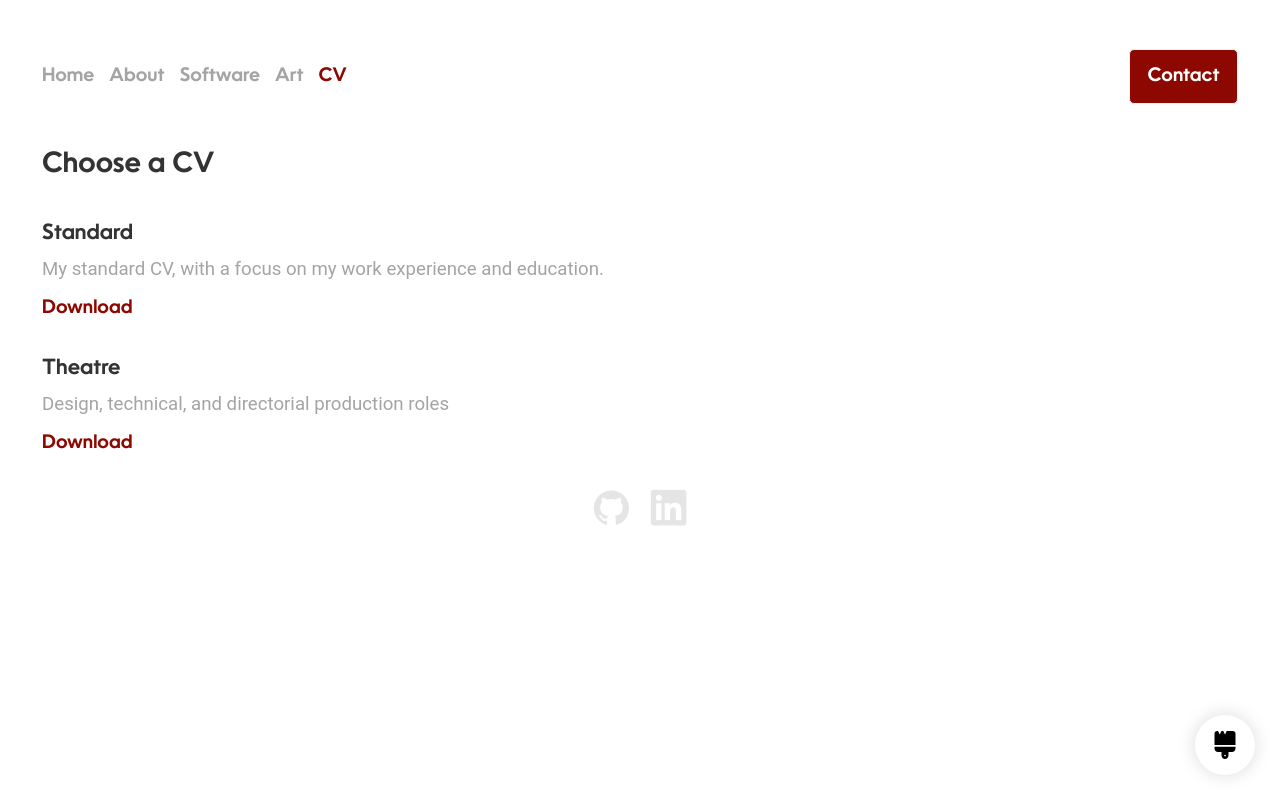
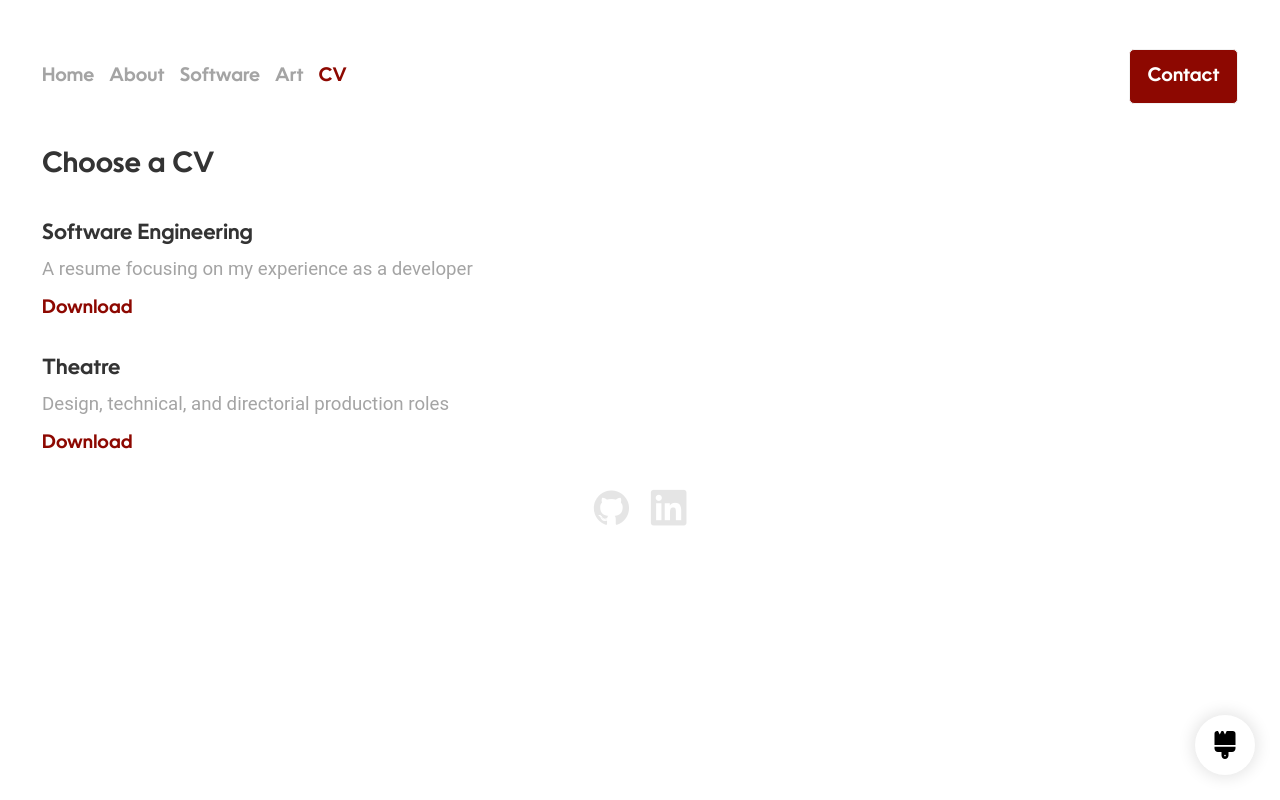
Before and after one commit to zachicecreamcohn/portfolio, a Next.js app: page /cv in a window 1280 px wide. Built offline with nearby package versions, Linux system fonts and the light colour scheme.

Commit message:
switched resume

```diff
--- a/src/app/cv/page.tsx
+++ b/src/app/cv/page.tsx
@@ -7,8 +7,8 @@ import Link from "next/link";
 import NavBar from "@/components/NavBar/NavBar";
 export default function cv() {
 
-    const downloadStandard = () => {
-        saveAs("/cvs/standard.pdf", "Zach Cohn CV - Standard.pdf");
+    const downloadSoftware = () => {
+        saveAs("/cvs/software.pdf", "Zach Cohn CV - Standard.pdf");
     }
 
     const downloadTheatre = () => {
@@ -22,9 +22,9 @@ export default function cv() {
             <h1>Choose a CV</h1>
             <div className={styles.cvsContainer + " row"}>
                 <div className={styles.cvContainer + " col-12 col-md-6 d-flex"}>
-                    <h2>Standard</h2>
-                    <p>My standard CV, with a focus on my work experience and education.</p>
-                    <Link onClick={downloadStandard} href={"#"} className={"animate-hover"}>Download</Link>
+                    <h2>Software Engineering</h2>
+                    <p>A resume focusing on my experience as a developer</p>
+                    <Link onClick={downloadSoftware} href={"#"} className={"animate-hover"}>Download</Link>
                 </div>
                 <div className={styles.cvContainer + " col-12 col-md-6 d-flex"}>
                     <h2>Theatre</h2>
```
Also changed, not shown: 1 other file (tests, documents, lock files or other folders).
